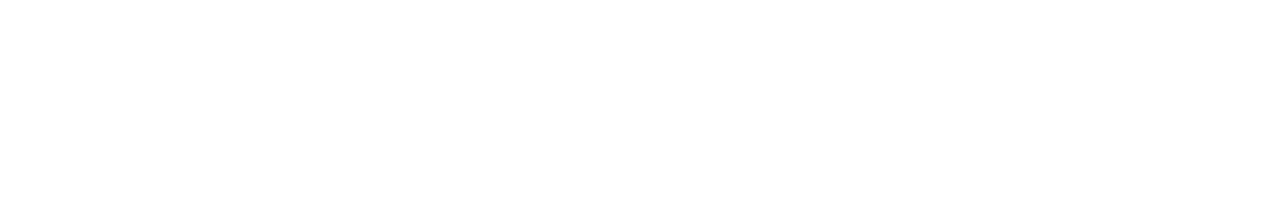
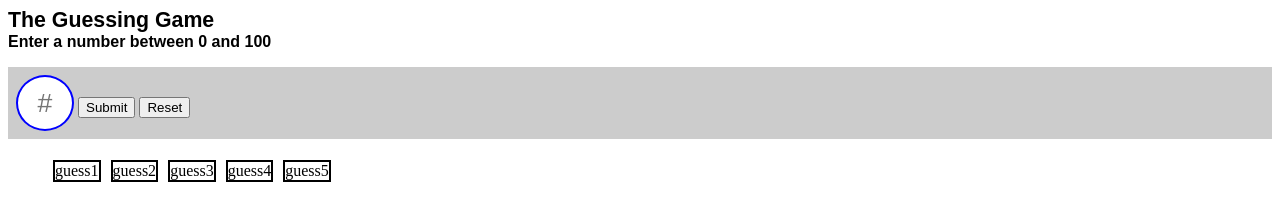
Before and after one commit to interactivenyc/fullstack-foundations, a plain HTML site: page HTML-CSS/guessing-game/index.html in a window 1280 px wide. Drawn offline with Linux system fonts and the light colour scheme.

Commit message:
starting guessing game

```diff
--- a/HTML-CSS/guessing-game/index.html
+++ b/HTML-CSS/guessing-game/index.html
@@ -8,13 +8,29 @@
     <!-- the MAIN.CSS file is linked here -->
   </head>
 
-  <body>
+  <body onload="initialize()">
+    <h1 id="title">The Guessing Game</h1>
+    <h2 id="prompt">Enter a number between 0 and 100</h2>
+
+    <div class="form">
+        <input id="inputField" type="text" placeholder="#">
+        <button onclick="guess()">Submit</button>
+        <button onclick="reset()">Reset</button>
+    </div>
+
+    <ul class="guess-list">
+        <li class="guesses">guess1</li>
+        <li class="guesses">guess2</li>
+        <li class="guesses">guess3</li>
+        <li class="guesses">guess4</li>
+        <li class="guesses">guess5</li>
+
+    </div>
 
 
 
 
-
-    <!-- <script src='js/guessing-game.js'></script> -->
+    <script src='js/guessing-game.js'></script>
     <!-- uncomment the script tag above when you are ready to add JavaScript to your document -->
   </body>
 
--- a/HTML-CSS/guessing-game/js/guessing-game.js
+++ b/HTML-CSS/guessing-game/js/guessing-game.js
@@ -7,14 +7,57 @@ In this file, you will also include the event listeners that are needed to inter
 a user clicks a button or adds a guess to the input field.
 
 */
+let winningNumber;
+let guesses = [];
+let inputField;
+let prompt;
+
+function initialize() {
+    console.log('initialize');
+
+    inputField = document.getElementById('inputField');
+    inputField.addEventListener('keydown', onKeyboardEvent);
+
+    prompt = document.getElementById('prompt');
+    prompt.innerHTML = 'Enter a number between 0 and 100';
+
+    reset();
+}
+
+function onKeyboardEvent(e) {
+    if (e.key === 'Enter') {
+        console.log('onKeyboardEvent', e);
+        guess();
+    }
+}
+
+function guess() {
+    let currentGuess = inputField.value;
+    inputField.value = '';
+    guesses.push(currentGuess);
+    console.log('guess', currentGuess, guesses);
+
+    if (currentGuess === winningNumber.toString()) {
+        prompt.innerHTML = 'You WIN!!!';
+    } else if (guesses.length >= 5) {
+        prompt.innerHTML = 'You LOSE!!!';
+    } else {
+        currentGuess < winningNumber ? prompt.innerHTML = 'Too Low' : prompt.innerHTML = 'Too High';
+    }
+
+}
+
+function reset() {
+    console.log('reset');
+    guesses = [];
+    generateWinningNumber();
+}
 
 function generateWinningNumber() {
     console.log('generateWinningNumber');
 
-    let rnd = Math.floor(Math.random() * 100);
+    winningNumber = Math.floor(Math.random() * 100);
 
-    console.log('rnd', rnd);
-
-
+    console.log('winningNumber', winningNumber);
 
 }
--- a/HTML-CSS/guessing-game/main.css
+++ b/HTML-CSS/guessing-game/main.css
@@ -1 +1,41 @@
 /* Write your CSS code in this file */
+
+#title {
+    /* background-color: aquamarine; */
+    margin: 0;
+    font-family: sans-serif;
+    font-size: 16pt;
+    /* padding: .5em; */
+}
+
+#prompt {
+    /* background-color: aqua; */
+    margin: 0;
+    font-size: 12pt;
+    font-family: sans-serif;
+    /* padding: .5em; */
+}
+
+input {
+    border-radius: 100%;
+    width: 50px;
+    height: 50px;
+    text-align: center;
+    font-size: 20pt;
+    border-style: solid;
+    border-color: blue;
+
+}
+
+.form {
+    padding: .5em;
+    background-color: rgb(204, 204, 204);
+    margin-top: 12pt;
+}
+
+.guesses {
+    float: left;
+    margin: 5px;
+    border: 2px, solid, black;
+    list-style: none
+}
```
